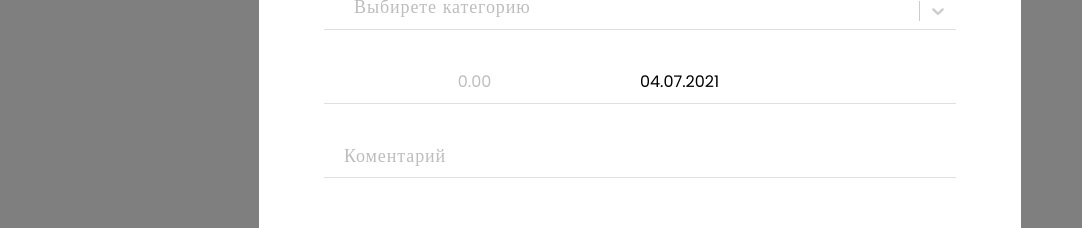
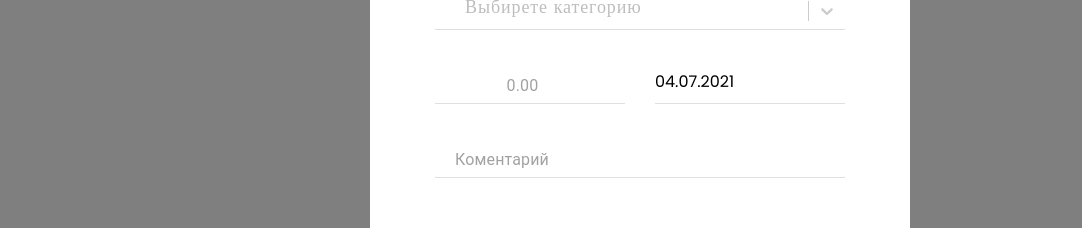
Before and after one commit to RuslanZahriadskyi/wallet-frontend, a React (Create React App) app: page /dashboard in a window 1280 px wide. Both pictures are taken after a click on the button 23 px from the left and 57 px from the top of the page. Shown: the part 300-528 px from the top of the page, without its empty margins (0-1082 px from the left). Built offline with nearby package versions, Linux system fonts and the light colour scheme; a web font is replaced by a local one.

Commit message:
add validation for formAddTransactions

```diff
--- a/src/components/FormButtons/FormButtons.jsx
+++ b/src/components/FormButtons/FormButtons.jsx
@@ -1,3 +1,4 @@
+import { isValid } from 'date-fns';
 import React from 'react';
 import { useCallback } from 'react';
 import { useDispatch } from 'react-redux';
@@ -30,6 +31,7 @@ const FormButtons = ({
             type="button"
             className={[s.buttons, s.buttonCancel].join(' ')}
             onClick={closeModal}
+            // disabled={!isValid()}
           >
             {secondButtonText}
           </button>
--- a/src/components/ModalAddTransactions/DataPicker/DataPicker.module.scss
+++ b/src/components/ModalAddTransactions/DataPicker/DataPicker.module.scss
@@ -1,4 +1,5 @@
 .dataPicker {
+  width: 190px;
   border: none;
   height: 34px;
   border-bottom: 1px solid #e0e0e0;
--- a/src/components/ModalAddTransactions/FormAddTransactions/FormAddTransactions.jsx
+++ b/src/components/ModalAddTransactions/FormAddTransactions/FormAddTransactions.jsx
@@ -1,25 +1,44 @@
 import React from 'react';
 
-import * as yup from 'yup';
-import { useFormik, Formik } from 'formik';
+import * as Yup from 'yup';
+import { useFormik } from 'formik';
 
 import s from './formAddTransactions.module.scss';
 import SwitchButton from '../Switch';
 import DataPicker from '../DataPicker';
 import FormButtons from '../../FormButtons/FormButtons';
 import SelectCategory from '../SelectCategory';
+import { TextField } from '@material-ui/core';
+import { makeStyles } from '@material-ui/core/styles';
 
-const validationSchema = yup.object({
-  type: yup.string('Choise your operation type').required('Type is required'),
-  category: yup
-    .string('Choise your category outlay')
-    .required('Category is required'),
-  amount: yup.number('Enter your amount').required('Amount is required'),
-  date: yup.number('Enter your date operation').required('Date is required'),
-  comments: yup.string('Enter your comments for operation'),
+const operationSchema = Yup.object({
+  category: Yup.string('Choise your category outlay').required(
+    'Category is required',
+  ),
+  amount: Yup.number('Enter your amount').required('Amount is required'),
+  date: Yup.number('Enter your date operation').required('Date is required'),
+  comments: Yup.string('Enter your comments for operation')
+    .min(5, 'Your comments to short')
+    .max(30, 'Your comments to long'),
 });
 
+const useStyles = makeStyles(theme => ({
+  root: {},
+  uderline: {
+    '&&&:before': {
+      borderBottom: 'none',
+    },
+    '&&:after': {
+      borderBottom: 'none',
+    },
+  },
+  input: {
+    textAlign: 'center',
+  },
+}));
+
 const FormAddTransactions = () => {
+  const classes = useStyles();
   const formik = useFormik({
     initialValues: {
       type: '',
@@ -29,7 +48,7 @@ const FormAddTransactions = () => {
       comments: '',
       checked: true,
     },
-    // validationSchema: validationSchema,
+    validationSchema: operationSchema,
     onSubmit: (values, { resetForm }) => {
       onFormSubmit(values, resetForm);
     },
@@ -49,7 +68,6 @@ const FormAddTransactions = () => {
       date: Date.parse(values.date),
       comments: values.comments,
     };
-
     console.log(newOperation);
     //  dispatch(newOperation.addOperation(newOperation));
     resetForm();
@@ -57,7 +75,10 @@ const FormAddTransactions = () => {
 
   return (
     <div>
-      <form className={s.form} onSubmit={formik.handleSubmit}>
+      <form
+        className={[s.form, classes.root].join(' ')}
+        onSubmit={formik.handleSubmit}
+      >
         <h2 className={s.formTitle}>Добавить транзакцию</h2>
         <SwitchButton
           name="checked"
@@ -67,18 +88,31 @@ const FormAddTransactions = () => {
         {formik.values.checked && (
           <SelectCategory
             name="category"
-            value={formik.values.checked}
+            value={formik.values.category}
             changeCategory={formik.setFieldValue}
+            error={formik.touched.category && Boolean(formik.errors.category)}
+            touched={formik.touched.category && formik.errors.category}
+            onBlur={function () {
+              formik.setFieldTouched(formik.values.category);
+            }}
           />
         )}
         <div className={s.inputContainer}>
-          <input
+          <TextField
+            name="amount"
             type="number"
             placeholder="0.00"
             className={s.inputAmount}
-            id="amount"
             onChange={formik.handleChange}
+            value={formik.values.amount}
+            inputProps={{ style: { textAlign: 'center' } }}
+            InputProps={{
+              disableUnderline: true,
+            }}
+            error={formik.touched.amount && Boolean(formik.errors.amount)}
+            helperText={formik.touched.amount && formik.errors.amount}
           />
+
           <DataPicker
             name="date"
             value={formik.values.date}
@@ -86,13 +120,16 @@ const FormAddTransactions = () => {
           />
         </div>
 
-        <input
+        <TextField
+          name="comments"
           type="text"
           placeholder="Коментарий"
           className={s.comentary}
-          id="comments"
           onChange={formik.handleChange}
           value={formik.values.comments}
+          InputProps={{ disableUnderline: true, textalign: 'center' }}
+          error={formik.touched.comments && Boolean(formik.errors.comments)}
+          helperText={formik.touched.comments && formik.errors.comments}
         />
 
         <FormButtons firtsButtonText="ДОБАВИТЬ" secondButtonText="ОТМЕНА" />
--- a/src/components/ModalAddTransactions/FormAddTransactions/formAddTransactions.module.scss
+++ b/src/components/ModalAddTransactions/FormAddTransactions/formAddTransactions.module.scss
@@ -22,7 +22,8 @@
 
   .inputAmount,
   .comentary {
-    border: none;
+    width: 190px;
+    margin-right: 30px;
     height: 34px;
     padding-bottom: 10px;
 
--- a/src/components/ModalAddTransactions/SelectCategory/SelectCategory.jsx
+++ b/src/components/ModalAddTransactions/SelectCategory/SelectCategory.jsx
@@ -42,12 +42,18 @@ const customStyles = {
   },
 };
 
-export default function SelectCategory({ value, changeCategory }) {
+export default function SelectCategory({ value, changeCategory, error }) {
   return (
+    <>
       <Select
         isClearable
-      defaultInputValue=""
-      onChange={category => changeCategory('category', category.value)}
+        defaultInputValue={value}
+        onChange={category => {
+          if (category === null) {
+            return changeCategory('category', '');
+          }
+          changeCategory('category', category.value);
+        }}
         className={s.category}
         options={category}
         styles={customStyles}
@@ -59,5 +65,6 @@ export default function SelectCategory({ value, changeCategory }) {
           </div>
         }
       />
+    </>
   );
 }
```
Lines whose indentation alone changed are shown as unchanged.
